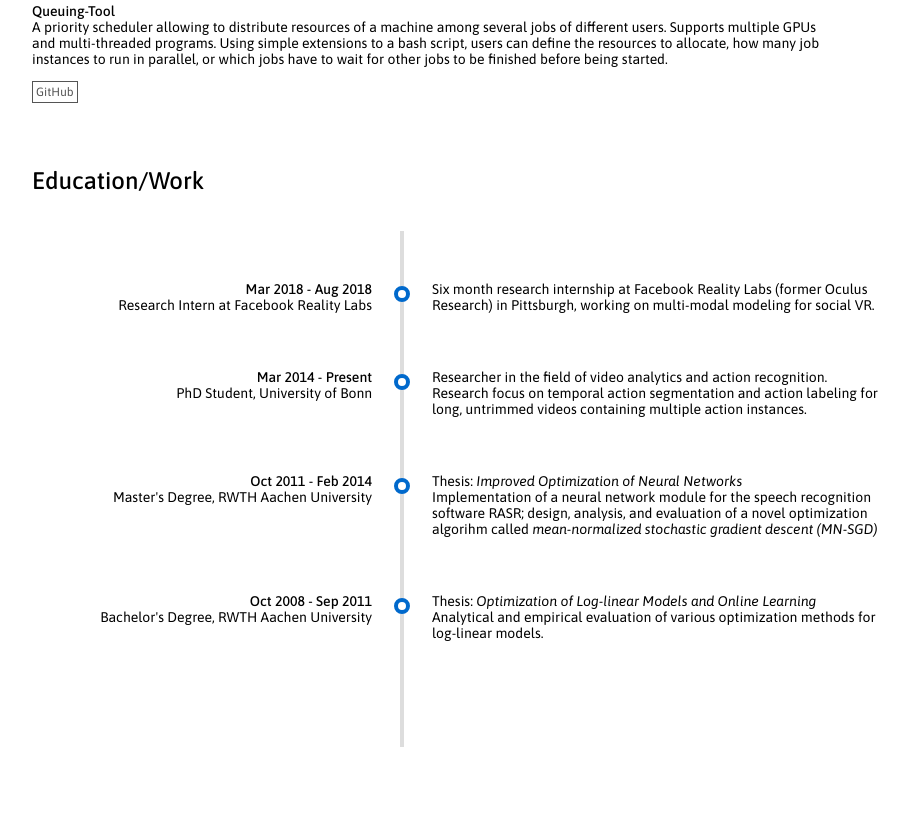
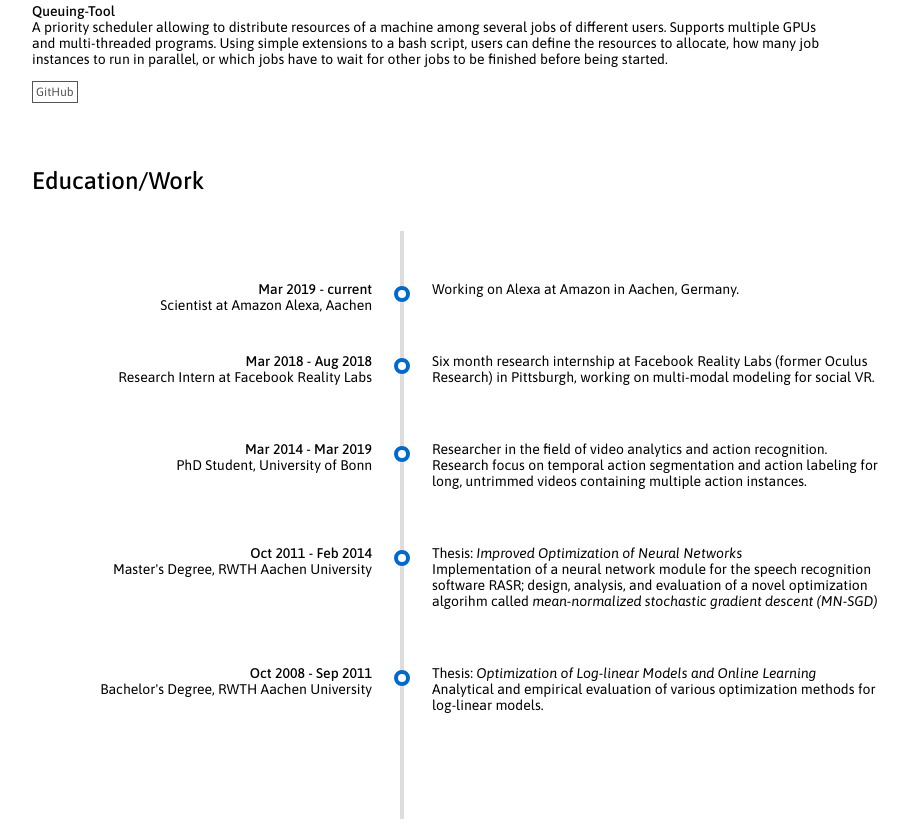
Before and after one commit to alexanderrichard/alexanderrichard.github.io, a plain HTML site: page index.html in a window 1280 px wide. Shown: the part 2581-3408 px from the top of the page, without its empty margins (208-1117 px from the left). Before the commit the page ends 3336 px from the top, so only its background shows below. Drawn offline with nearby package versions, Linux system fonts and the light colour scheme.

Commit message:
Update index.html

```diff
--- a/index.html
+++ b/index.html
@@ -280,6 +280,15 @@
         <!-- entry -->
         <div class="entry">
             <div class="title">
+                <p class="textbf">Mar 2019 - current</p>
+                <p>Scientist at Amazon Alexa, Aachen<p>
+            </div>
+        <div class="body">
+            <p>Working on Alexa at Amazon in Aachen, Germany.</p>
+        </div>
+        <!-- entry -->
+        <div class="entry">
+            <div class="title">
                 <p class="textbf">Mar 2018 - Aug 2018</p>
                 <p>Research Intern at Facebook Reality Labs<p>
             </div>
@@ -289,7 +298,7 @@
         <!-- entry -->
         <div class="entry">
             <div class="title">
-                <p class="textbf">Mar 2014 - Present</p>
+                <p class="textbf">Mar 2014 - Mar 2019</p>
                 <p>PhD Student, University of Bonn<p>
             </div>
         <div class="body">
```
